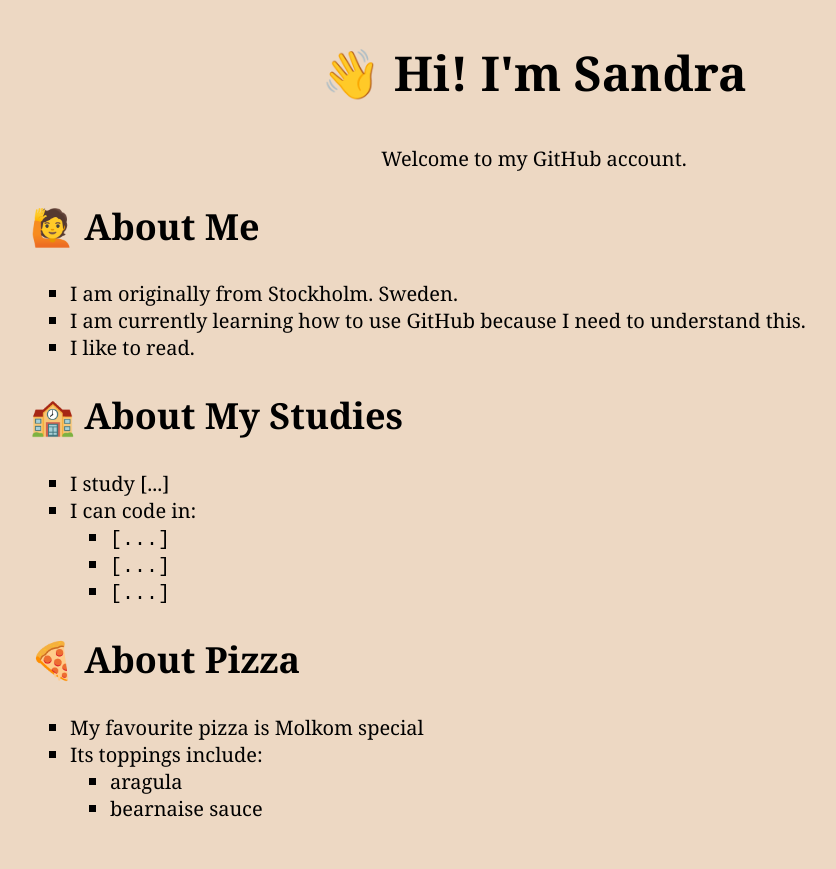
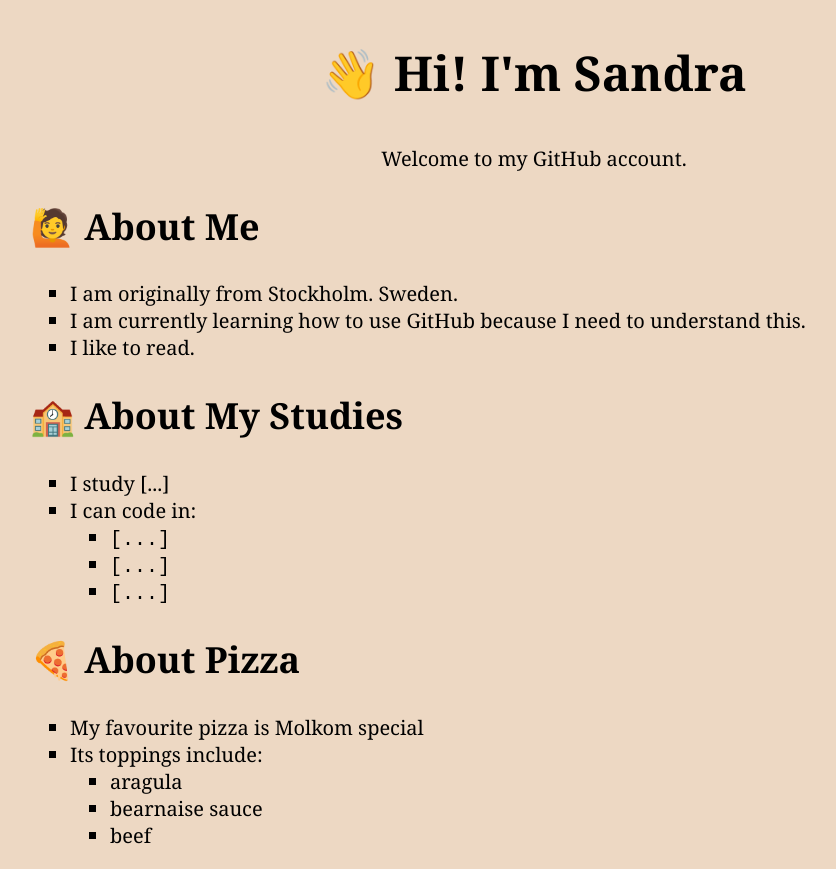
Before and after one commit to sandy592/test, a plain HTML site: page index.html in a window 1280 px wide. Shown: the whole page, without its empty margins (106-942 px from the left). Before the commit the page ends 842 px from the top, so only its background shows below. Drawn offline with Linux system fonts and the light colour scheme.

Commit message:
Update index.html

```diff
--- a/index.html
+++ b/index.html
@@ -41,6 +41,7 @@
                 <ul>
                     <li>aragula</li>
                     <li>bearnaise sauce</li>
+                    <li>beef</li>
 
                 </ul>
             </li>
```
